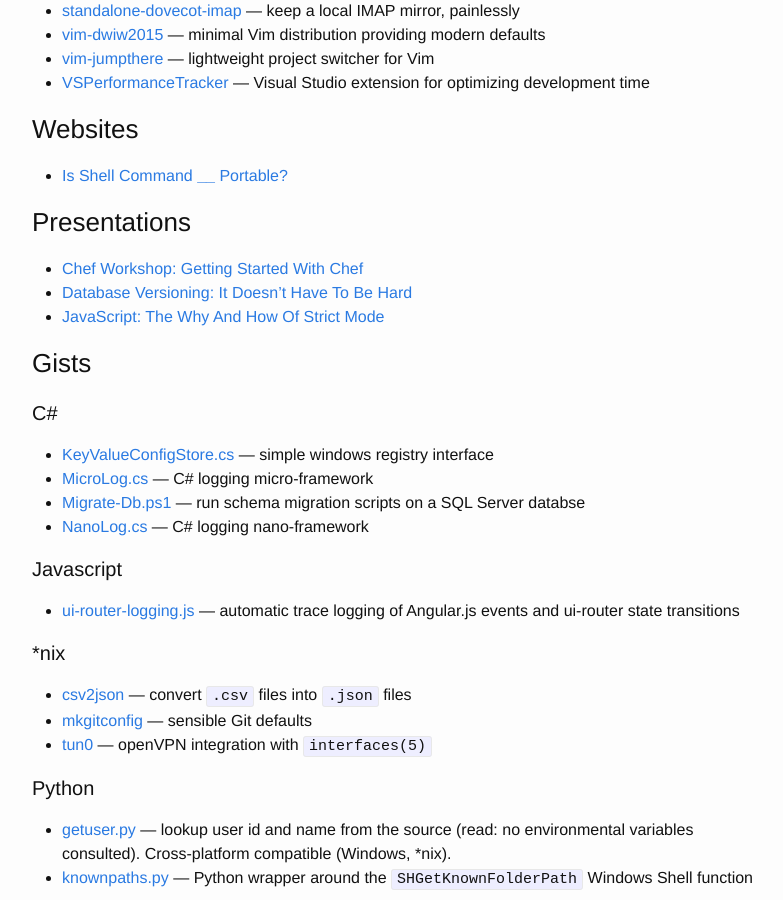
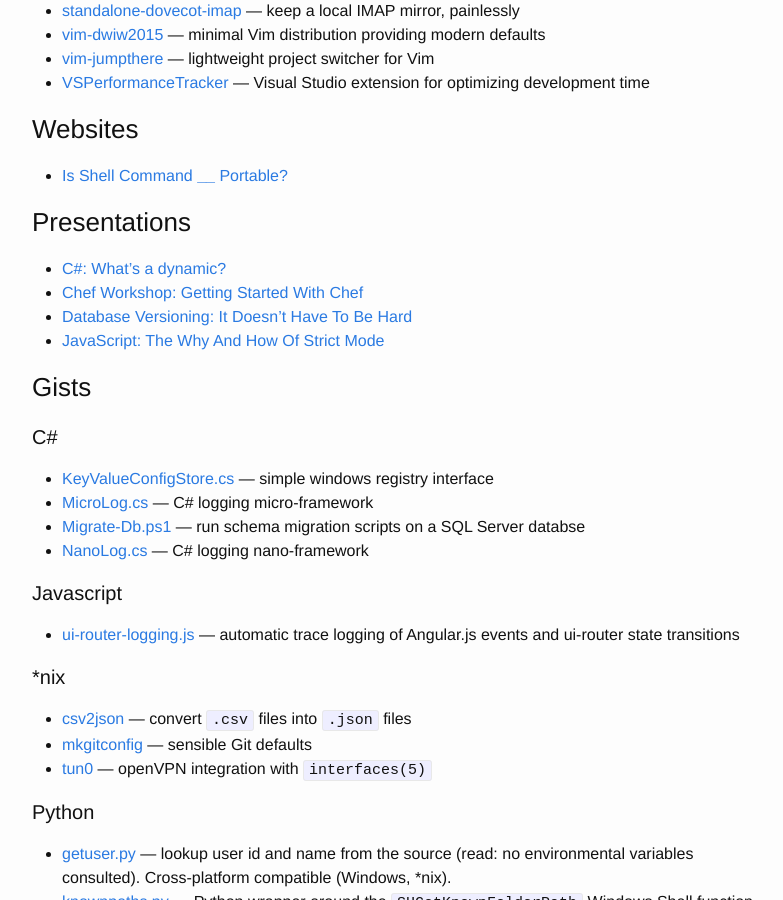
Before and after one commit to mkropat/mkropat.github.io, a Jekyll site: the page built from index.md, in a window 1280 px wide and 900 px high, scrolled down 363 px. Shown: the whole window, without its empty margins (238-1021 px from the left). Built offline with Jekyll 4.4.1, drawn with Linux system fonts in a browser that asks for light colours; Markdown is read by kramdown in place of the engine named in the settings.

Commit message:
Add "What's a dynamic?" presentation

```diff
--- a/index.md
+++ b/index.md
@@ -23,6 +23,7 @@
 
 ### Presentations
 
+- [C#: What's a dynamic?](https://mkropat.github.io/presentation-whats-a-dynamic/)
 - [Chef Workshop: Getting Started With Chef](http://mkropat.github.io/presentation-chef-workshop/)
 - [Database Versioning: It Doesn't Have To Be Hard](http://mkropat.github.io/presentation-db-versioning/)
 - [JavaScript: The Why And How Of Strict Mode](http://mkropat.github.io/presentation-js-strict-mode/)
```
